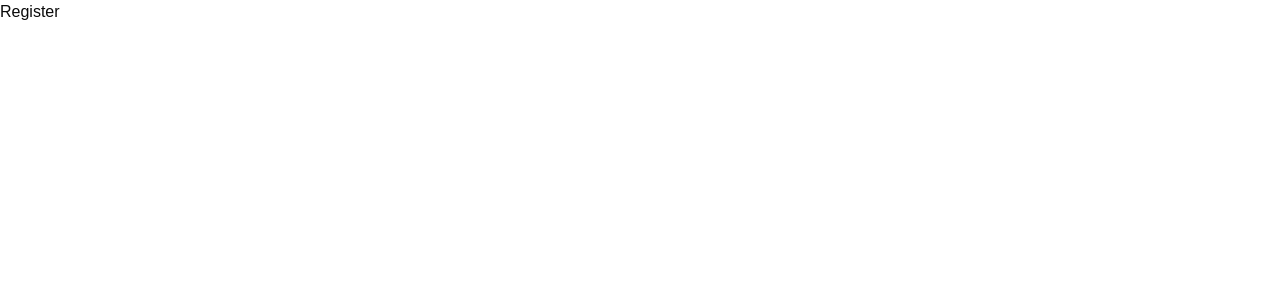
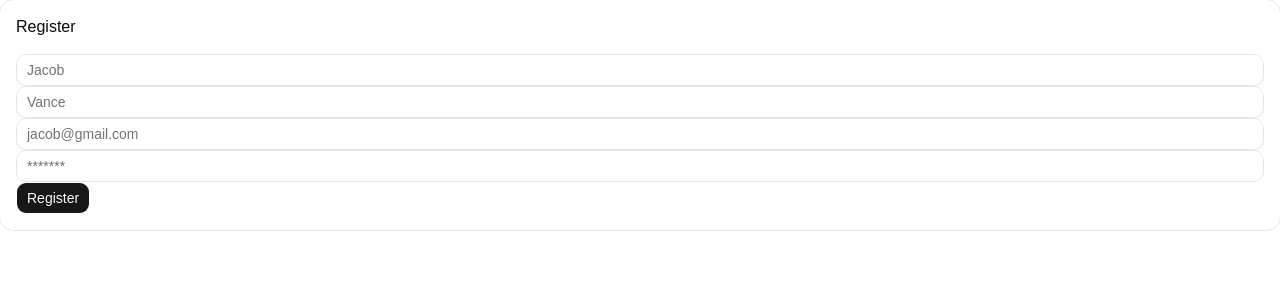
Before and after one commit to Ha-Khu/ecommerce, a React (Vite) app in the folder client/: page /register in a window 1280 px wide. Shown: the top 300 px of the page. Built offline with nearby package versions, Linux system fonts and the light colour scheme.

Commit message:
feat: add register page

```diff
--- a/client/src/pages/Register.jsx
+++ b/client/src/pages/Register.jsx
@@ -1,5 +1,62 @@
+import { Button } from "@/components/ui/button"
+import { Input } from "@/components/ui/input"
+import { Card, CardHeader, CardTitle, CardContent } from "@/components/ui/card"
+import {useState} from 'react'
+import axios from 'axios'
+import { useNavigate, Link } from "react-router-dom"
+
 function Register(){
-  return <div>Register</div>
+  const [firstName, setFirstName] = useState("")
+  const [lastName, setLastName] = useState("")
+  const [email, setEmail] = useState("")
+  const [password, setPassword] = useState("")
+  const [error, setError] = useState("")
+  const navigate = useNavigate()
+
+  async function handleRegister(){
+    try{
+      await axios.post("http://localhost:5000/api/auth/register", {firstName, lastName, email, password})
+      navigate("/login")
+    }catch(err){
+      setError("Registration Failed, please try again")
+    }
+  }
+
+  return(
+    <Card>
+      <CardHeader>
+        <CardTitle>Register</CardTitle>
+      </CardHeader>
+      <CardContent>
+        <Input
+          type="text"
+          placeholder="Jacob"
+          value={firstName}
+          onChange={(e) => setFirstName(e.target.value)}
+        />
+        <Input
+          type="text"
+          placeholder="Vance"
+          value={lastName}
+          onChange={(e) => setLastName(e.target.value)}
+        />
+        <Input
+          type="email"
+          placeholder="jacob@gmail.com"
+          value={email}
+          onChange={(e) => setEmail(e.target.value)}
+        />
+        <Input
+          type="password"
+          placeholder="*******"
+          value={password}
+          onChange={(e) => setPassword(e.target.value)}
+        />
+        {error && <p>{error}</p>}
+        <Button onClick={handleRegister}>Register</Button>
+      </CardContent>
+    </Card>
+  )
 }
 
 export default Register
```
